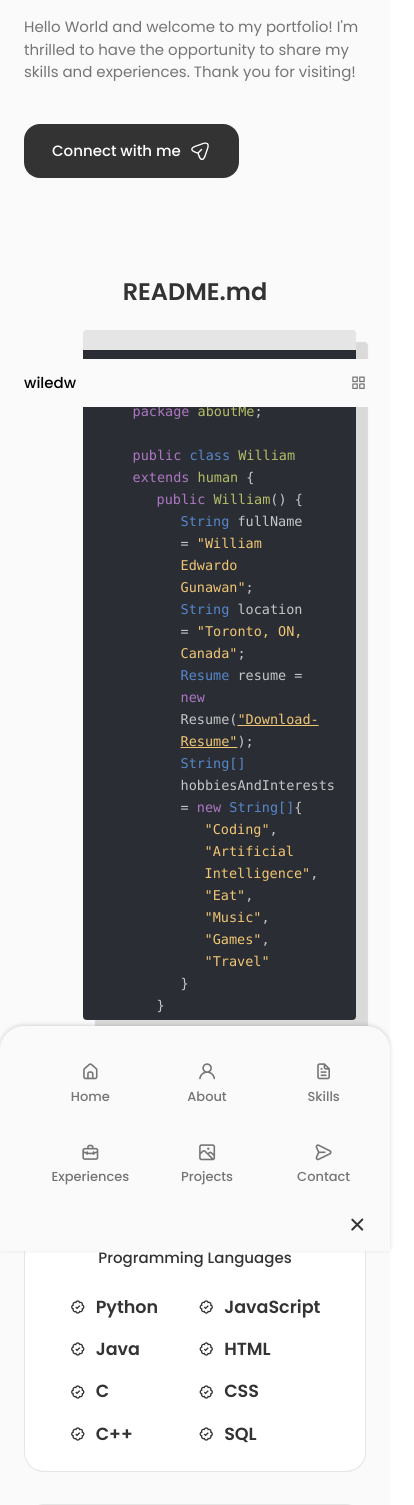
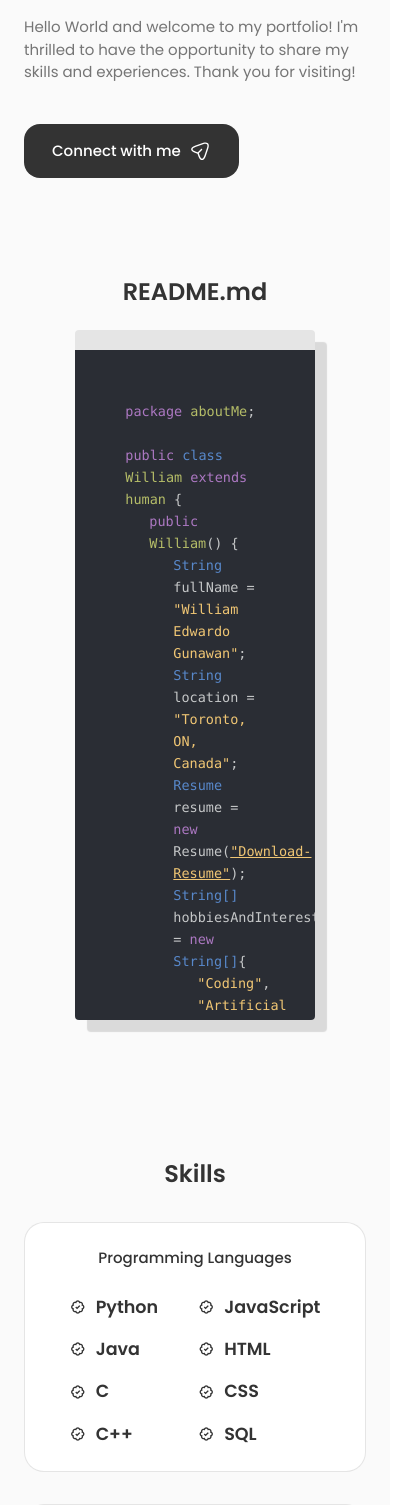
Before and after one commit to wiledw/portfolio, a React (Vite) app: page / in a window 390 px wide. Shown: the part 437-1942 px from the top of the page, 414 px wide, since content can reach past the window. Built offline with nearby package versions, Linux system fonts and the light colour scheme.

Commit message:
fix: black bars on small devices

```diff
--- a/src/App.css
+++ b/src/App.css
@@ -173,8 +173,8 @@ img {
 /* For large devices */
 @media screen and (max-width: 992px) {
   .container {
-    margin-left: var(--mb-1-5);
-    margin-right: var(--mb-1-5);
+    padding-left: var(--mb-1-5);
+    padding-right: var(--mb-1-5);
   }
 
   .button {
@@ -190,7 +190,7 @@ img {
 /* For medium devices */
 @media screen and (max-width: 768px) {
   body {
-    margin: 0 0 var(--header-height) 0;
+    margin: 0 0 0 0;
   }
 
   .section {
@@ -203,6 +203,11 @@ img {
 }
 
 @media screen and (max-width: 576px) {
+  body {
+    margin: 0;
+    padding: 0;
+    overflow-x: hidden;
+  }
 }
 
 /* For small devices */
@@ -210,9 +215,13 @@ img {
   :root {
     --big-font-size: 2.25rem;
   }
-
+  body {
+    margin: 0;
+    padding: 0;
+    overflow-x: hidden;
+  }
   .container {
-    margin-left: var(--mb-1);
-    margin-right: var(--mb-1);
+    padding-left: var(--mb-1);
+    padding-right: var(--mb-1);
   }
 }
--- a/src/components/Header/header.css
+++ b/src/components/Header/header.css
@@ -50,7 +50,6 @@
 @media screen and (max-width: 768px) {
     .header{
         top: initial;
-        bottom: 0;
     }
 
     .nav{
@@ -59,19 +58,20 @@
 
     .nav__menu {
         position: fixed;
-        bottom: -100%;
+        top: -100%;
         left: 0;
+        right: 0;
         width: 100%;
         background-color: var(--body-color);
         padding: 2rem 1.5rem 4rem;
         box-shadow: 0 -1px 4px rgba(0,0,0,0.15);
-        border-radius: 1.5rem 1.5rem 0 0;
+        border-radius: 0 0 1.5rem 1.5rem;
         transition: .3s;
     }
 
     /*Show menu*/
     .show-menu {
-        bottom: 0;
+        top: 0;
     }
 
     .nav__list {
```
